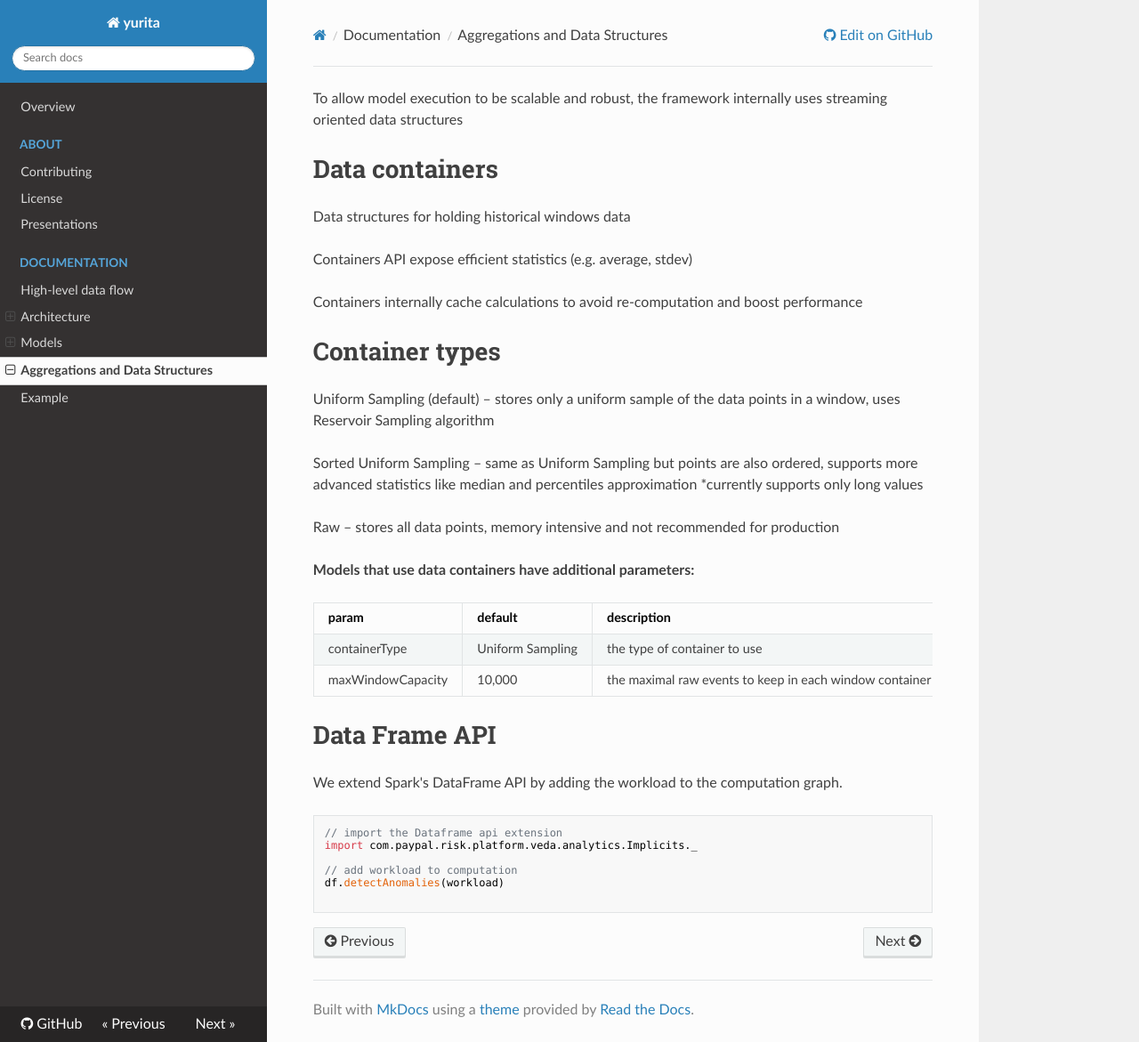
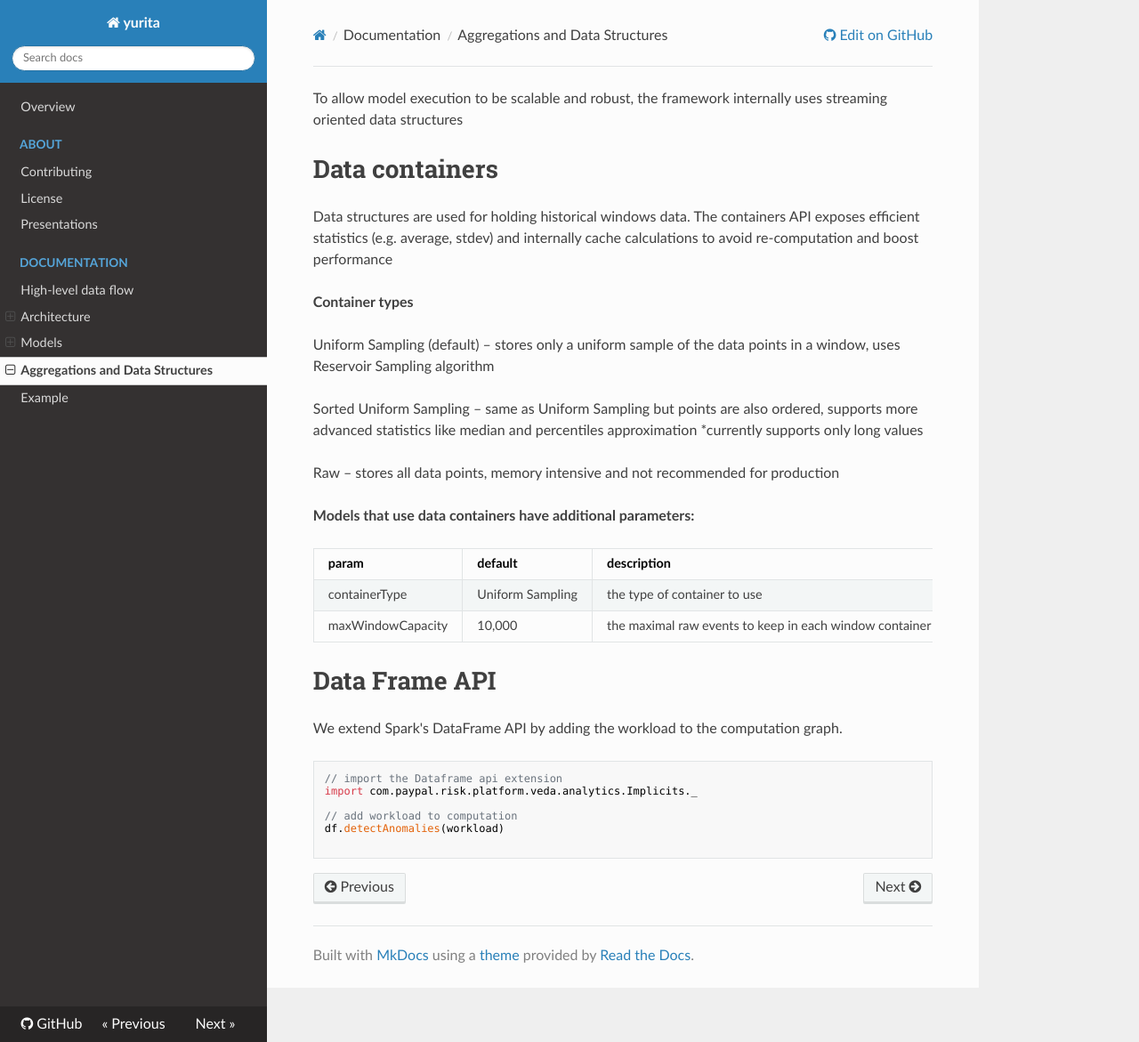
Before and after one commit to paypal/yurita, an MkDocs documentation site: the page built from docs/data-structures.md, in a window 1280 px wide and 1171 px high. Shown: the whole window at 89% size. Built offline with MkDocs 1.6.1, drawn with Linux system fonts in a browser that asks for light colours; nearby versions of some CDN libraries; old or Windows-style settings are respelled for this version of MkDocs.

Commit message:
Update data-structures.md

```diff
--- a/docs/data-structures.md
+++ b/docs/data-structures.md
@@ -1,17 +1,12 @@
 To allow model execution to be scalable and robust, the framework internally uses streaming oriented data structures
 
 # Data containers
-Data structures for holding historical windows data
 
-Containers API expose efficient statistics (e.g. average, stdev)
+Data structures are used for holding historical windows data. The containers API exposes efficient statistics (e.g. average, stdev) and internally cache calculations to avoid re-computation and boost performance
 
-Containers internally cache calculations to avoid re-computation and boost performance
-
-# Container types
+**Container types**
 
 Uniform Sampling (default) – stores only a uniform sample of the data points in a window, uses Reservoir Sampling algorithm
-
-
 
 Sorted Uniform Sampling – same as Uniform Sampling but points are also ordered, supports more advanced statistics like median and percentiles approximation
 *currently supports only  long values
```
